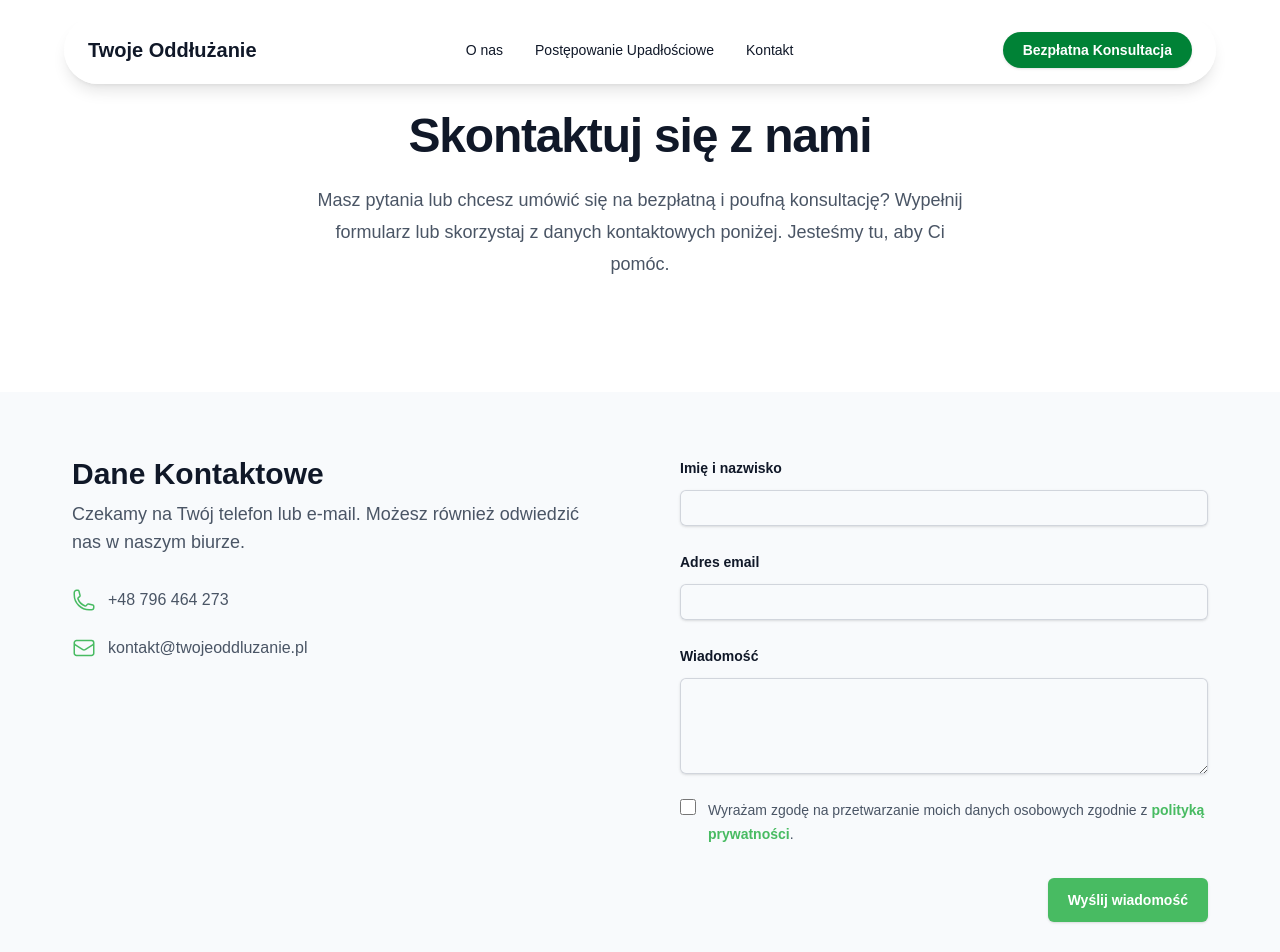
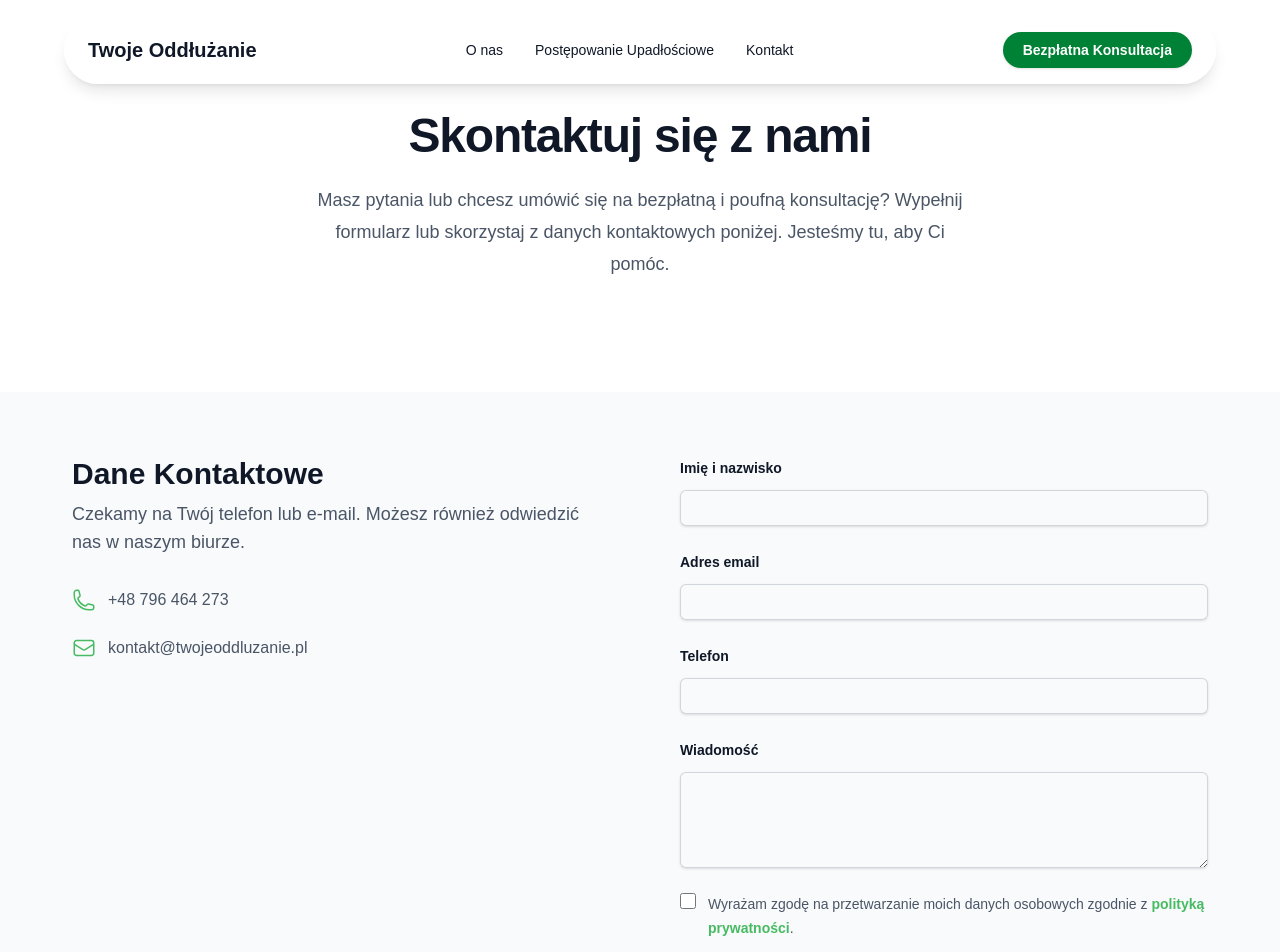
Before and after one commit to igorwisniewski/kocwinNew, a Next.js app: page /kontakt in a window 1280 px wide. Shown: the top 952 px of the page. Built offline with nearby package versions, Linux system fonts and the light colour scheme.

Commit message:
contact fix

```diff
--- a/src/app/kontakt/comps/ContactFormSection.tsx
+++ b/src/app/kontakt/comps/ContactFormSection.tsx
@@ -53,21 +53,38 @@ export default function ContactFormSection() {
                         <div className="mx-auto max-w-xl">
                             <div className="grid grid-cols-1 gap-y-6 gap-x-8 sm:grid-cols-2">
                                 <div className="sm:col-span-2">
-                                    <label htmlFor="name" className="block text-sm font-semibold leading-6 text-gray-900">Imię i nazwisko</label>
+                                    <label htmlFor="name"
+                                           className="block text-sm font-semibold leading-6 text-gray-900">Imię i
+                                        nazwisko</label>
                                     <div className="mt-2.5">
-                                        <input type="text" name="name" id="name" autoComplete="name" className="block w-full rounded-md border-0 py-2 px-3.5 text-gray-900 shadow-sm ring-1 ring-inset ring-gray-300 placeholder:text-gray-400 focus:ring-2 focus:ring-inset focus:ring-primary sm:text-sm" />
+                                        <input type="text" name="name" id="name" autoComplete="name" required
+                                               className="block w-full rounded-md border-0 py-2 px-3.5 text-gray-900 shadow-sm ring-1 ring-inset ring-gray-300 placeholder:text-gray-400 focus:ring-2 focus:ring-inset focus:ring-primary sm:text-sm"/>
                                     </div>
                                 </div>
                                 <div className="sm:col-span-2">
-                                    <label htmlFor="email" className="block text-sm font-semibold leading-6 text-gray-900">Adres email</label>
+                                    <label htmlFor="email"
+                                           className="block text-sm font-semibold leading-6 text-gray-900">Adres
+                                        email</label>
                                     <div className="mt-2.5">
-                                        <input type="email" name="email" id="email" autoComplete="email" className="block w-full rounded-md border-0 py-2 px-3.5 text-gray-900 shadow-sm ring-1 ring-inset ring-gray-300 placeholder:text-gray-400 focus:ring-2 focus:ring-inset focus:ring-primary sm:text-sm" />
+                                        <input type="email" name="email" id="email" autoComplete="email" required
+                                               className="block w-full rounded-md border-0 py-2 px-3.5 text-gray-900 shadow-sm ring-1 ring-inset ring-gray-300 placeholder:text-gray-400 focus:ring-2 focus:ring-inset focus:ring-primary sm:text-sm"/>
                                     </div>
                                 </div>
                                 <div className="sm:col-span-2">
-                                    <label htmlFor="message" className="block text-sm font-semibold leading-6 text-gray-900">Wiadomość</label>
+                                    <label htmlFor="phone"
+                                           className="block text-sm font-semibold leading-6 text-gray-900">Telefon</label>
                                     <div className="mt-2.5">
-                                        <textarea name="message" id="message" rows={4} className="block w-full rounded-md border-0 py-2 px-3.5 text-gray-900 shadow-sm ring-1 ring-inset ring-gray-300 placeholder:text-gray-400 focus:ring-2 focus:ring-inset focus:ring-primary sm:text-sm" defaultValue={''} />
+                                        <input type="text" name="phone" id="phone" autoComplete="telefon" required
+                                               className="block w-full rounded-md border-0 py-2 px-3.5 text-gray-900 shadow-sm ring-1 ring-inset ring-gray-300 placeholder:text-gray-400 focus:ring-2 focus:ring-inset focus:ring-primary sm:text-sm"/>
+                                    </div>
+                                </div>
+                                <div className="sm:col-span-2">
+                                    <label htmlFor="message"
+                                           className="block text-sm font-semibold leading-6 text-gray-900">Wiadomość</label>
+                                    <div className="mt-2.5">
+                                        <textarea name="message" id="message" rows={4} required
+                                                  className="block w-full rounded-md border-0 py-2 px-3.5 text-gray-900 shadow-sm ring-1 ring-inset ring-gray-300 placeholder:text-gray-400 focus:ring-2 focus:ring-inset focus:ring-primary sm:text-sm"
+                                                  defaultValue={''}/>
                                     </div>
                                 </div>
 
@@ -86,7 +103,8 @@ export default function ContactFormSection() {
                                         <div className="ml-3 text-sm leading-6">
                                             <label htmlFor="privacy-policy" className="text-gray-600">
                                                 Wyrażam zgodę na przetwarzanie moich danych osobowych zgodnie z{' '}
-                                                <Link href="/polityka-prywatnosci" className="font-semibold text-primary hover:underline">
+                                                <Link href="/polityka-prywatnosci"
+                                                      className="font-semibold text-primary hover:underline">
                                                     polityką prywatności
                                                 </Link>
                                                 .
@@ -97,7 +115,8 @@ export default function ContactFormSection() {
 
                             </div>
                             <div className="mt-8 flex justify-end">
-                                <button type="submit" className="rounded-md bg-primary px-5 py-3 text-center text-sm font-semibold text-white shadow-sm hover:bg-primary-dark focus-visible:outline focus-visible:outline-2 focus-visible:outline-offset-2 focus-visible:outline-primary-dark transition-colors">
+                                <button type="submit"
+                                        className="rounded-md bg-primary px-5 py-3 text-center text-sm font-semibold text-white shadow-sm hover:bg-primary-dark focus-visible:outline focus-visible:outline-2 focus-visible:outline-offset-2 focus-visible:outline-primary-dark transition-colors">
                                     Wyślij wiadomość
                                 </button>
                             </div>
```
